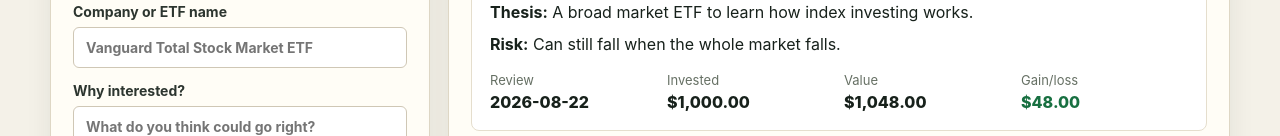
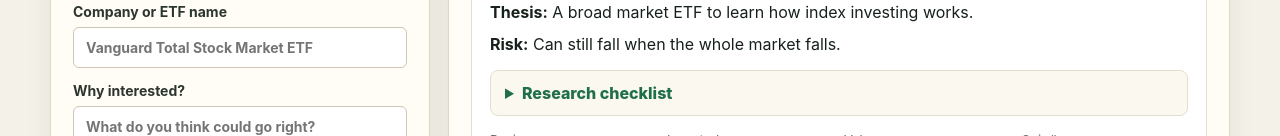
Before and after one commit to graychamb/Investment-Project-, a React (Vite) app: page / in a window 1280 px wide. Shown: the part 664-800 px from the top of the page. Built offline with nearby package versions, Linux system fonts and the light colour scheme.

Commit message:
Add investment research checklist

```diff
--- a/src/App.jsx
+++ b/src/App.jsx
@@ -40,6 +40,17 @@
   currentPrice: '',
   units: '',
 };
+
+const researchChecklist = [
+  'Goal: What is this investment meant to help me do?',
+  'Time horizon: How many years could I hold it?',
+  'Role: Core holding, diversifier, defensive asset, or learning idea?',
+  'Fees: What is the management fee and are there trading costs?',
+  'Holdings: What companies, countries, sectors, or bonds does it contain?',
+  'Risk: What could go wrong and how much could it fall?',
+  'Overlap: Do I already own similar exposure somewhere else?',
+  'Decision: Watch, simulate, pass, or research more?',
+];
 
 const suggestedResearchIdeas = [
   {
@@ -344,6 +355,14 @@
                 </div>
                 <p><b>Thesis:</b> {item.thesis || 'No thesis written yet.'}</p>
                 <p><b>Risk:</b> {item.risk || 'No risk written yet.'}</p>
+                <details className="research-checklist">
+                  <summary>Research checklist</summary>
+                  <ul>
+                    {researchChecklist.map((question) => (
+                      <li key={question}>{question}</li>
+                    ))}
+                  </ul>
+                </details>
                 <dl>
                   <div><dt>Review</dt><dd>{item.reviewDate || 'Not set'}</dd></div>
                   <div><dt>Invested</dt><dd>{money(item.invested)}</dd></div>
--- a/src/styles.css
+++ b/src/styles.css
@@ -215,6 +215,31 @@
   line-height: 1.5;
 }
 
+.research-checklist {
+  margin-top: 14px;
+  border: 1px solid #e5decd;
+  border-radius: 8px;
+  background: #fbf8ef;
+  padding: 12px 14px;
+}
+
+.research-checklist summary {
+  color: #1f6f4a;
+  cursor: pointer;
+  font-weight: 800;
+}
+
+.research-checklist ul {
+  display: grid;
+  gap: 8px;
+  margin: 12px 0 0;
+  padding-left: 20px;
+}
+
+.research-checklist li {
+  line-height: 1.45;
+}
+
 dl {
   display: grid;
   grid-template-columns: repeat(4, minmax(0, 1fr));
```
